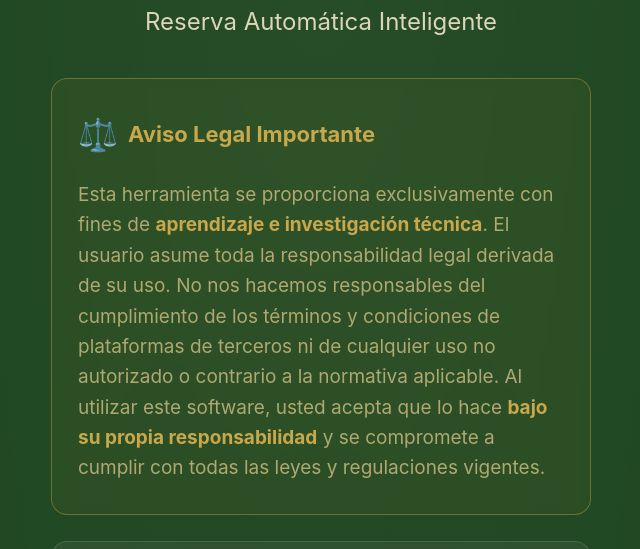
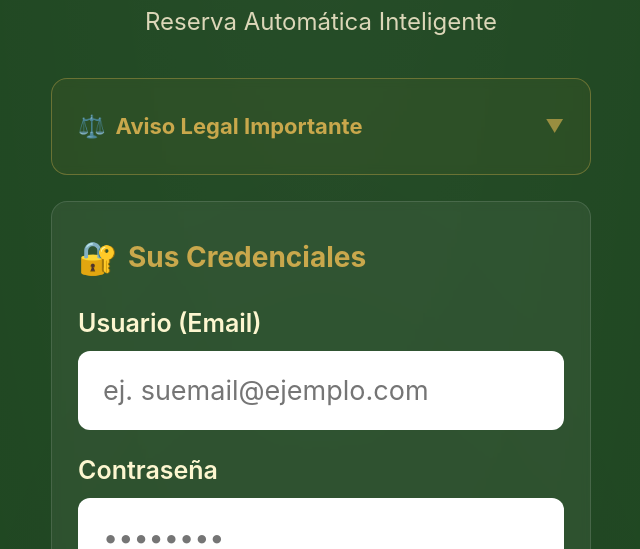
Before and after one commit to AlwaysBeYoung/clapphouse-golf-bot, a website: page docs/index.html in a window 1280 px wide. Shown: the part 251-800 px from the top of the page, without its empty margins (319-959 px from the left). Drawn offline with Linux system fonts and the light colour scheme.

Commit message:
Feat: Make legal disclaimer collapsible with native HTML details/summary

```diff
--- a/docs/index.html
+++ b/docs/index.html
@@ -87,6 +87,11 @@
       font-weight: 400;
       margin-bottom: 1rem;
     }
+
+    /* ── Collapsible Legal Disclaimer ────────────────────────────────── */
+
+    details summary::-webkit-details-marker { display: none; }
+    details[open] .disclosure-arrow { transform: rotate(180deg); }
 
     /* ── Cards ───────────────────────────────────────────────────────── */
 
@@ -349,12 +354,13 @@
       <p class="subtitle">Reserva Automática Inteligente</p>
     </header>
 
-    <!-- ═════════════════════ LEGAL DISCLAIMER ═════════════════════ -->
-    <div class="card" style="border-color: rgba(201,168,76,0.4); background: rgba(201,168,76,0.06);">
-      <div class="card-title" style="color: #c9a84c; font-size: 1.1rem;">
+    <!-- ═════════════════════ LEGAL DISCLAIMER (COLLAPSIBLE) ═════════════════════ -->
+    <details class="card" style="border-color: rgba(201,168,76,0.4); background: rgba(201,168,76,0.06); cursor: pointer;">
+      <summary style="list-style: none; display: flex; align-items: center; gap: 0.5rem; font-size: 1.1rem; font-weight: 700; color: #c9a84c; padding: 0; user-select: none;">
         <span class="icon">⚖️</span> Aviso Legal Importante
-      </div>
-      <p style="font-size: 0.95rem; color: #b0a870; line-height: 1.6; margin: 0;">
+        <span style="margin-left: auto; font-size: 0.9rem; opacity: 0.7; transition: transform 0.2s;" class="disclosure-arrow">▼</span>
+      </summary>
+      <p style="font-size: 0.95rem; color: #b0a870; line-height: 1.6; margin: 0.8rem 0 0 0;">
         Esta herramienta se proporciona exclusivamente con fines de
         <strong style="color:#c9a84c;">aprendizaje e investigación técnica</strong>.
         El usuario asume toda la responsabilidad legal derivada de su uso.
@@ -365,7 +371,7 @@
         responsabilidad</strong> y se compromete a cumplir con todas las leyes
         y regulaciones vigentes.
       </p>
-    </div>
+    </details>
 
     <!-- ═════════════════════ CREDENTIALS CARD ═════════════════════ -->
     <div class="card" id="credentials-card">
```
